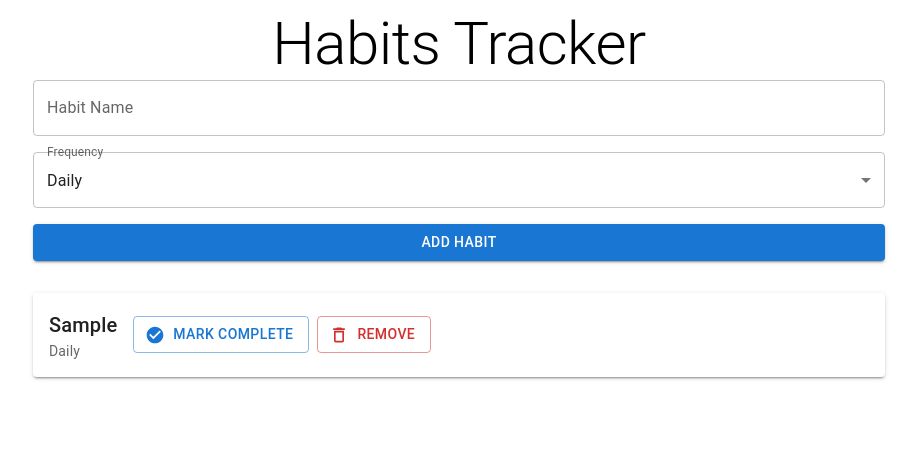
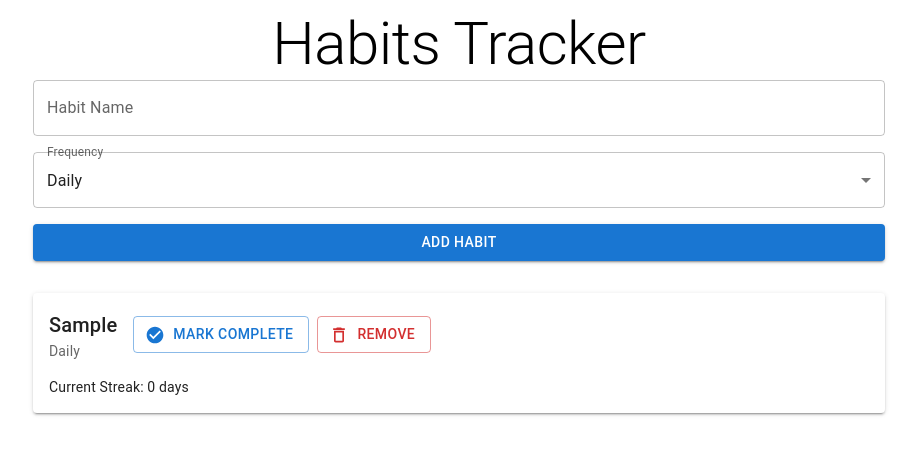
Before and after one commit to PraneethBunny123/habits-tracker, a React (Vite) app: page / in a window 1280 px wide. Both pictures are taken after typing "Sample" into the empty fields and a click on the button "ADD HABIT". Shown: the top 454 px of the page, without its empty margins (181-1098 px from the left). Built offline with nearby package versions, Linux system fonts and the light colour scheme.

Commit message:
displying the streak in the box by calling the streak function to display streak number

```diff
--- a/src/components/HabitsList.jsx
+++ b/src/components/HabitsList.jsx
@@ -24,6 +24,7 @@ export default function HabitsList() {
                 break;
             }
         }
+        return streak
     }
 
     return (
@@ -75,6 +76,11 @@ export default function HabitsList() {
                             </Box>
                         </Grid>
                     </Grid>
+                    <Box sx={{mt:2}}>
+                        <Typography variant="body2">
+                            Current Streak: {getStreak(habit)} days
+                        </Typography>
+                    </Box>
                 </Paper>
             ))}
         </Box>
```
